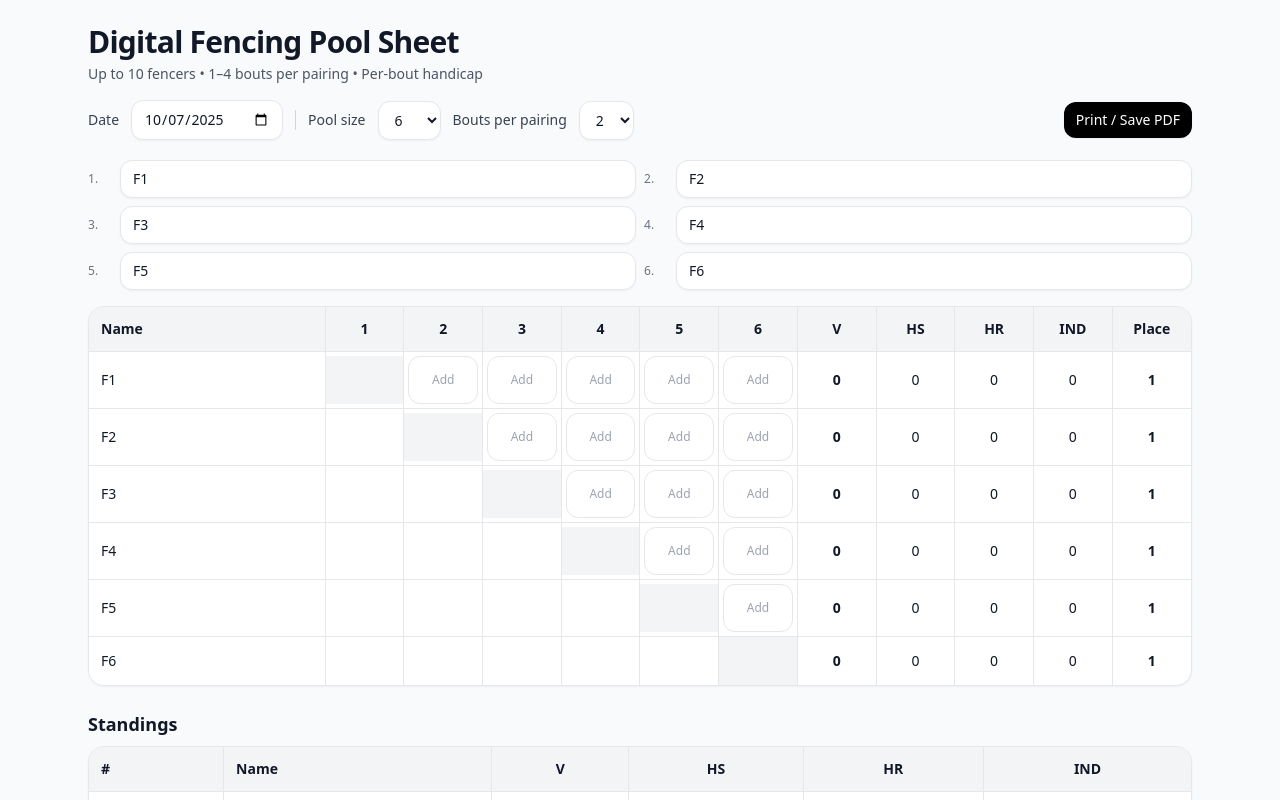
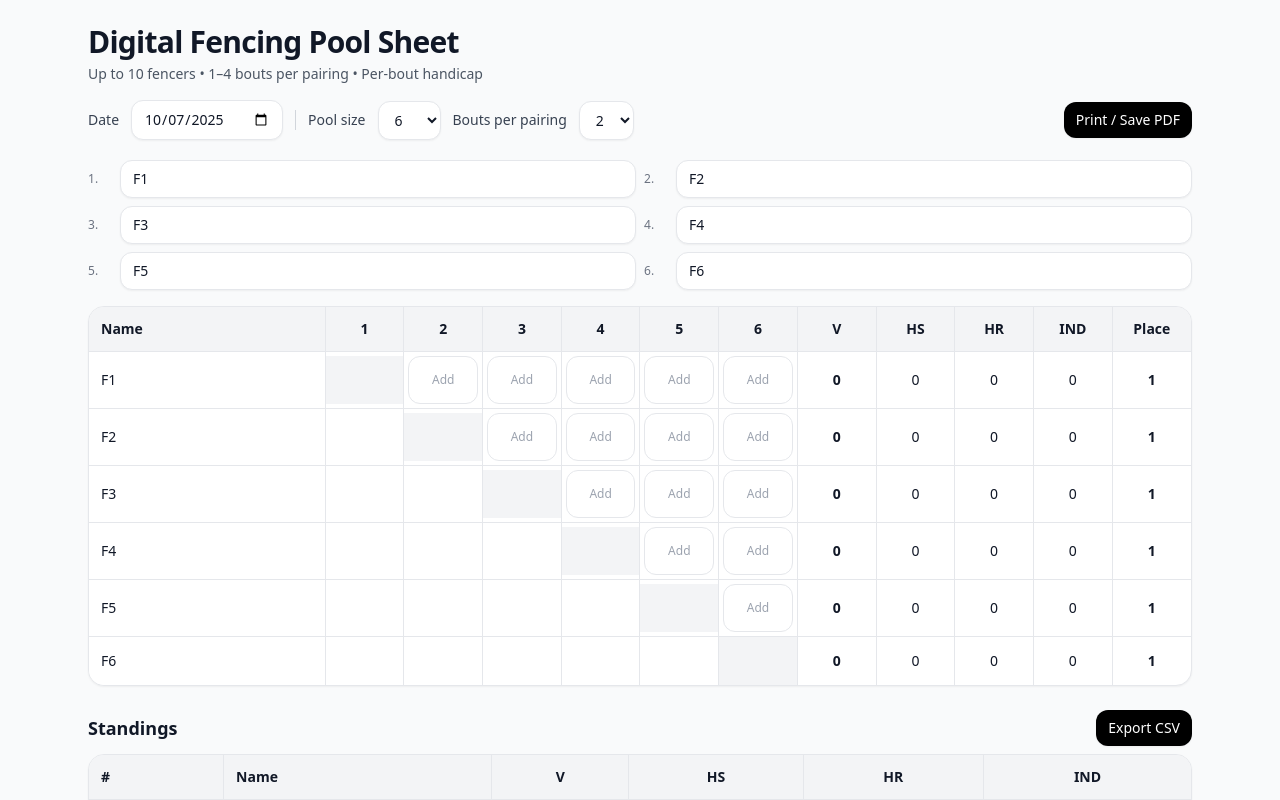
Before and after one commit to adafencing/fencingpool, a React (Vite) app: page / in a window 1280 px wide. Shown: the top 800 px of the page. Built offline with nearby package versions, Linux system fonts and the light colour scheme.

Commit message:
update App.jsx

```diff
--- a/src/App.jsx
+++ b/src/App.jsx
@@ -1,14 +1,9 @@
 import React, { useMemo, useState } from "react";
-<div className="p-4 my-2 bg-blue-200 rounded-xl">Tailwind is working</div>
+
 /**
- * Digital Fencing Pool Sheet — Polished UI (FIXED)
- * - Centered max-width layout, compact toolbar
- * - Sticky header and sticky left name column
- * - Clean cells with subtle borders and hover hints
- * - Modal editor: full-screen overlay, large +/- controls
- *
- * NOTE: This version fixes a JSX syntax error (missing closing brace for the
- * component) and adds the Inc() control component at the end of the file.
+ * Digital Fencing Pool Sheet — Polished UI (with Standings CSV export)
+ * - Adds an "Export CSV" button that downloads the Standings table only
+ * - No external libraries; works in the browser via Blob + anchor trick
  */
 
 // ---------- Helpers ----------
@@ -34,10 +29,7 @@ function effectiveScore(base, handicap) {
 
 // Victory, HS/HR calc for one pair's 1..4 bouts (indexes a vs b)
 function calcPairStats(bouts) {
-  let vA = 0,
-    vB = 0,
-    hsA = 0,
-    hsB = 0;
+  let vA = 0, vB = 0, hsA = 0, hsB = 0;
   bouts.forEach((bt) => {
     const sa = effectiveScore(bt.a, bt.ha);
     const sb = effectiveScore(bt.b, bt.hb);
@@ -46,9 +38,24 @@ function calcPairStats(bouts) {
     hsB += sb;
     if (sa > sb) vA += 1;
     else if (sb > sa) vB += 1;
-    // ties not counted (should not occur in pools, but ignored if equal)
+    // ties not counted (ignored if equal)
   });
   return { vA, vB, hsA, hsB };
+}
+
+// Simple CSV downloader
+function downloadCSV(rows, filename) {
+  const esc = (val) => `"${String(val ?? "").replace(/"/g, '""')}"`;
+  const csv = rows.map((r) => r.map(esc).join(",")).join("\r\n");
+  const blob = new Blob([csv], { type: "text/csv;charset=utf-8;" });
+  const url = URL.createObjectURL(blob);
+  const a = document.createElement("a");
+  a.href = url;
+  a.download = filename;
+  document.body.appendChild(a);
+  a.click();
+  document.body.removeChild(a);
+  URL.revokeObjectURL(url);
 }
 
 // ---------- Main Component ----------
@@ -113,7 +120,7 @@ export default function App() {
       return a.idx - b.idx;
     });
 
-    // Place numbers (ties stay equal if all keys equal)
+    // Place numbers
     const places = new Map();
     let place = 1;
     sorted.forEach((r, k) => {
@@ -130,6 +137,30 @@ export default function App() {
     return res.map((r) => ({ ...r, Place: places.get(r.idx) }));
   }, [pairs, N, B, visibleNames]);
 
+  // For rendering + CSV export, use the same sort as the table
+  const sortedStandings = useMemo(() => {
+    return [...standings].sort((a, b) => {
+      if (b.V !== a.V) return b.V - a.V;
+      if (b.IND !== a.IND) return b.IND - a.IND;
+      if (b.HS !== a.HS) return b.HS - a.HS;
+      return a.idx - b.idx;
+    });
+  }, [standings]);
+
+  // ---------- CSV Export (Standings only) ----------
+  const exportStandingsCSV = () => {
+    const header = ["#", "Name", "V", "HS", "HR", "IND"];
+    const rows = sortedStandings.map((r) => [
+      r.Place,
+      r.name,
+      r.V,
+      r.HS,
+      r.HR,
+      r.IND,
+    ]);
+    downloadCSV([header, ...rows], `standings_${date}.csv`);
+  };
+
   // ---------- Handlers ----------
   const updateName = (i, val) => {
     setNames((old) => {
@@ -142,7 +173,9 @@ export default function App() {
   const updateBout = (i, j, boutIndex, field, value) => {
     if (i >= j) return; // we only store i<j
     setPairs((old) => {
-      const next = old.map((row) => row.map((cell) => (Array.isArray(cell) ? [...cell] : cell)));
+      const next = old.map((row) =>
+        row.map((cell) => (Array.isArray(cell) ? [...cell] : cell))
+      );
       const arr = next[i][j].map((b) => ({ ...b }));
       arr[boutIndex][field] = value;
       next[i][j] = arr;
@@ -152,7 +185,11 @@ export default function App() {
 
   const incDec = (i, j, k, field, delta) => {
     setPairs((old) => {
-      const next = old.map((row) => row.map((cell) => (Array.isArray(cell) ? cell.map((b) => ({ ...b })) : cell)));
+      const next = old.map((row) =>
+        row.map((cell) =>
+          Array.isArray(cell) ? cell.map((b) => ({ ...b })) : cell
+        )
+      );
       const v = safeInt(next[i][j][k][field]) + delta;
       next[i][j][k][field] = v < 0 ? 0 : v;
       return next;
@@ -162,7 +199,9 @@ export default function App() {
   const clearPair = (i, j) => {
     if (i >= j) return;
     setPairs((old) => {
-      const next = old.map((row) => row.map((cell) => (Array.isArray(cell) ? [...cell] : cell)));
+      const next = old.map((row) =>
+        row.map((cell) => (Array.isArray(cell) ? [...cell] : cell))
+      );
       next[i][j] = makeEmptyPairData();
       return next;
     });
@@ -197,9 +236,7 @@ export default function App() {
               className="border rounded-xl px-3 py-2 text-sm bg-white shadow-sm"
             >
               {Array.from({ length: 9 }, (_, k) => 2 + k).map((n) => (
-                <option key={n} value={n}>
-                  {n}
-                </option>
+                <option key={n} value={n}>{n}</option>
               ))}
             </select>
             <label className="text-sm text-gray-700">Bouts per pairing</label>
@@ -209,12 +246,12 @@ export default function App() {
               className="border rounded-xl px-3 py-2 text-sm bg-white shadow-sm"
             >
               {[1, 2, 3, 4].map((n) => (
-                <option key={n} value={n}>
-                  {n}
-                </option>
+                <option key={n} value={n}>{n}</option>
               ))}
             </select>
-            <button onClick={() => window.print()} className="ml-auto px-3 py-2 rounded-xl bg-black text-white text-sm shadow-sm">Print / Save PDF</button>
+            <button onClick={() => window.print()} className="ml-auto px-3 py-2 rounded-xl bg-black text-white text-sm shadow-sm">
+              Print / Save PDF
+            </button>
           </div>
         </header>
 
@@ -308,7 +345,17 @@ export default function App() {
 
         {/* Standings Table */}
         <section className="mt-6">
-          <h2 className="text-lg font-semibold mb-2">Standings</h2>
+          <div className="mb-2 flex items-center gap-3">
+            <h2 className="text-lg font-semibold">Standings</h2>
+            <button
+              onClick={exportStandingsCSV}
+              className="ml-auto px-3 py-2 rounded-xl bg-black text-white text-sm shadow-sm"
+              title="Download standings as CSV"
+            >
+              Export CSV
+            </button>
+          </div>
+
           <div className="overflow-auto border rounded-2xl bg-white shadow-sm">
             <table className="min-w-max w-full text-sm">
               <thead>
@@ -319,15 +366,7 @@ export default function App() {
                 </tr>
               </thead>
               <tbody>
-                {[...standings]
-                  .map((r) => r)
-                  .sort((a, b) => {
-                    if (b.V !== a.V) return b.V - a.V;
-                    if (b.IND !== a.IND) return b.IND - a.IND;
-                    if (b.HS !== a.HS) return b.HS - a.HS;
-                    return a.idx - b.idx;
-                  })
-                  .map((r) => (
+                {sortedStandings.map((r) => (
                   <tr key={r.idx}>
                     <td className="p-3 border-t tabular-nums">{r.Place}</td>
                     <td className="p-3 border-t border-l">{r.name}</td>
@@ -343,7 +382,9 @@ export default function App() {
         </section>
 
         {/* Small legend */}
-        <p className="mt-4 text-xs text-gray-500">Legend: V = Victories • HS = Hits Scored • HR = Hits Received • IND = HS − HR</p>
+        <p className="mt-4 text-xs text-gray-500">
+          Legend: V = Victories • HS = Hits Scored • HR = Hits Received • IND = HS − HR
+        </p>
       </div>
 
       {/* Pop-up Editor Modal */}
```
Lines whose indentation alone changed are shown as unchanged.
